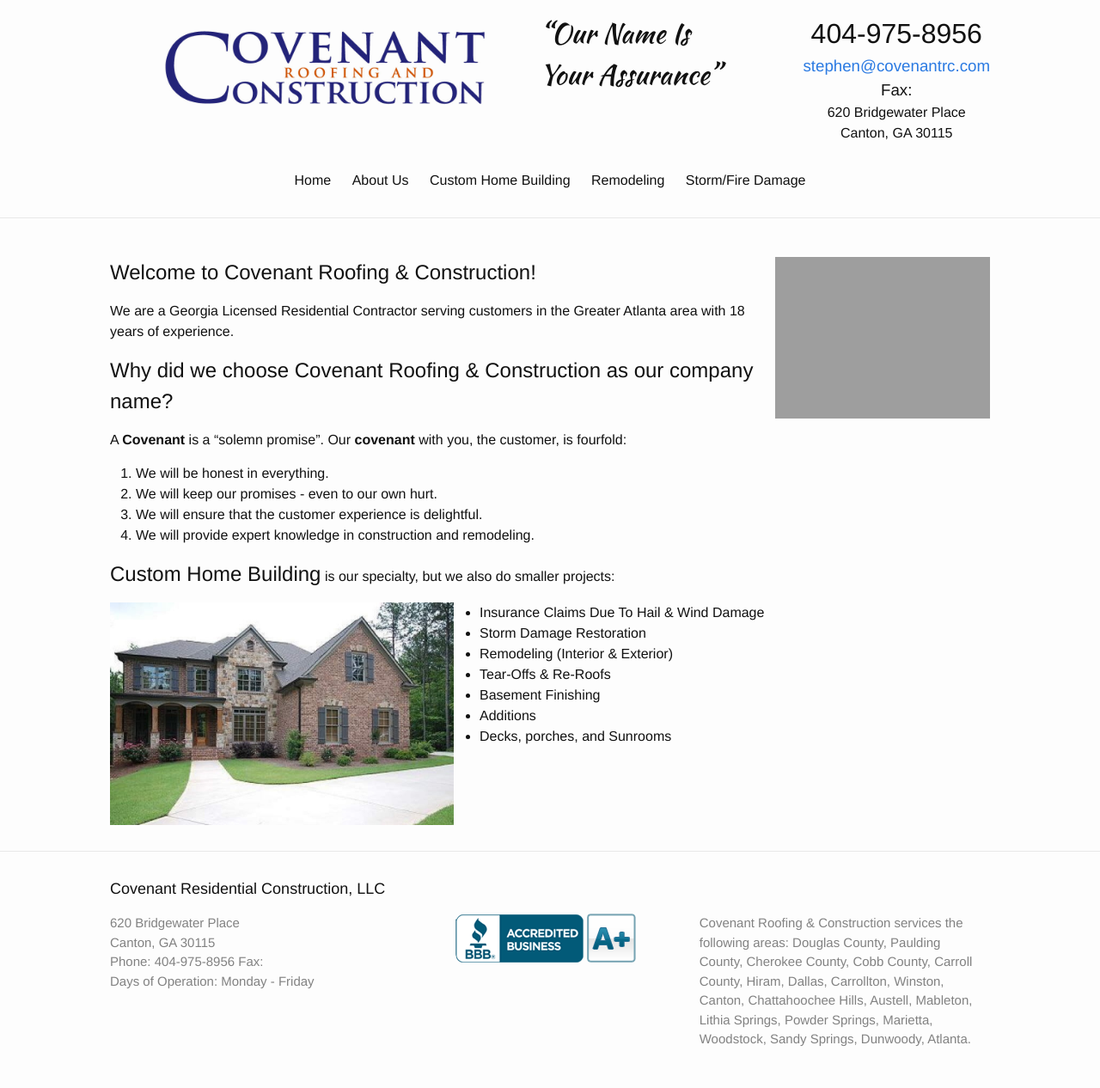
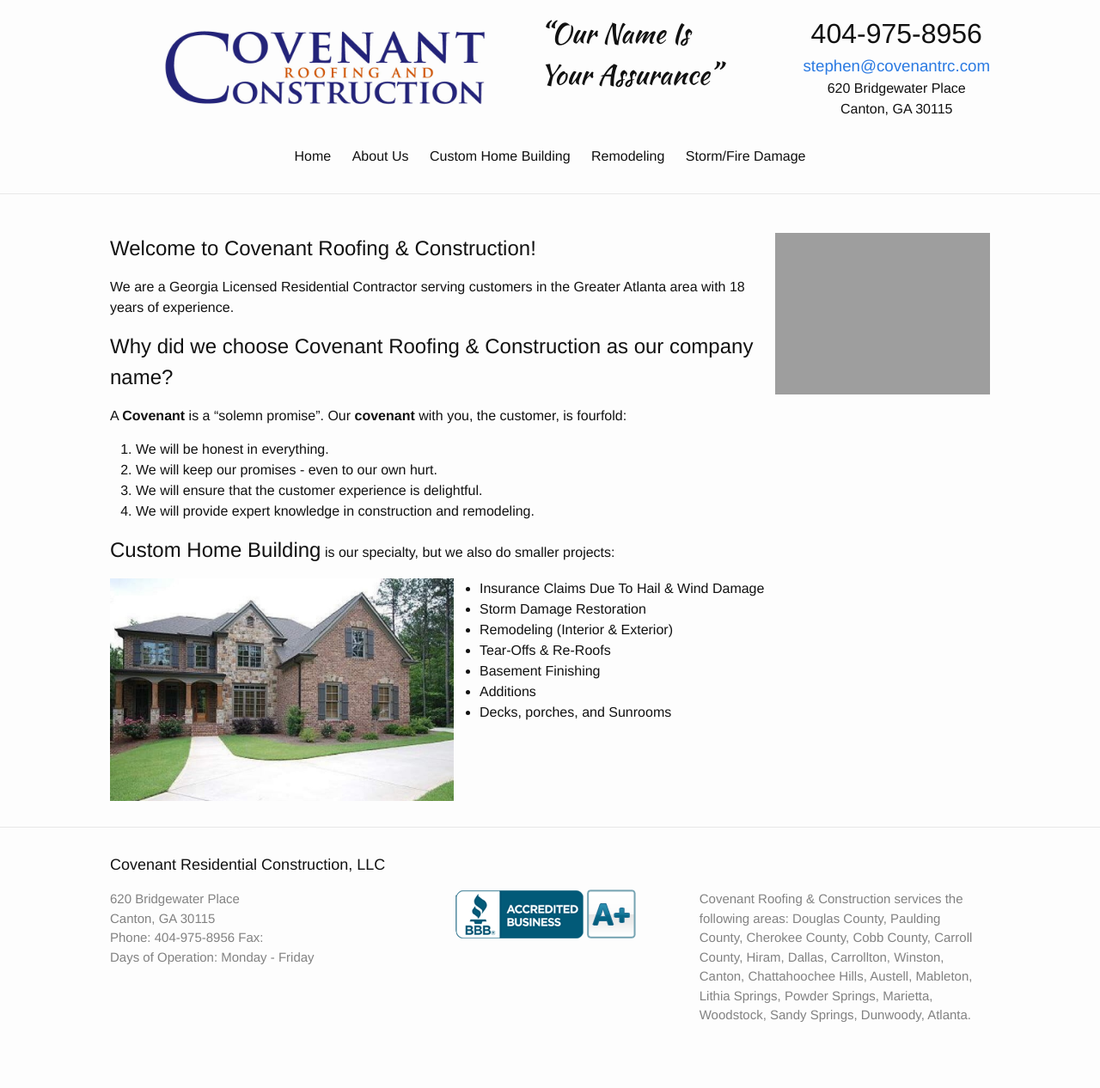
Before and after one commit to covenantrc/covenantrc.github.io, a Jekyll site: the page built from index.md, in a window 1280 px wide. Shown: the whole page at 86% size. Built offline with Jekyll 4.4.1, drawn with Linux system fonts in a browser that asks for light colours; after the commit the page ends 1238 px from its top, so only the background shows below that.

Commit message:
Remove fax from header

```diff
--- a/_includes/header.html
+++ b/_includes/header.html
@@ -12,7 +12,6 @@
     <div class="site-contact">
         <h1>{{ site.phone }}</h1>
         <h3><a href='mailto:{{ site.email }}'>{{ site.email }}</a></h3>
-        <h3>Fax: {{ site.fax }}</h3>
         <ul class="contact-list">
             <li>{{ site.addr }}</li>
             <li>{{ site.city_state_zip }}</li>
```
